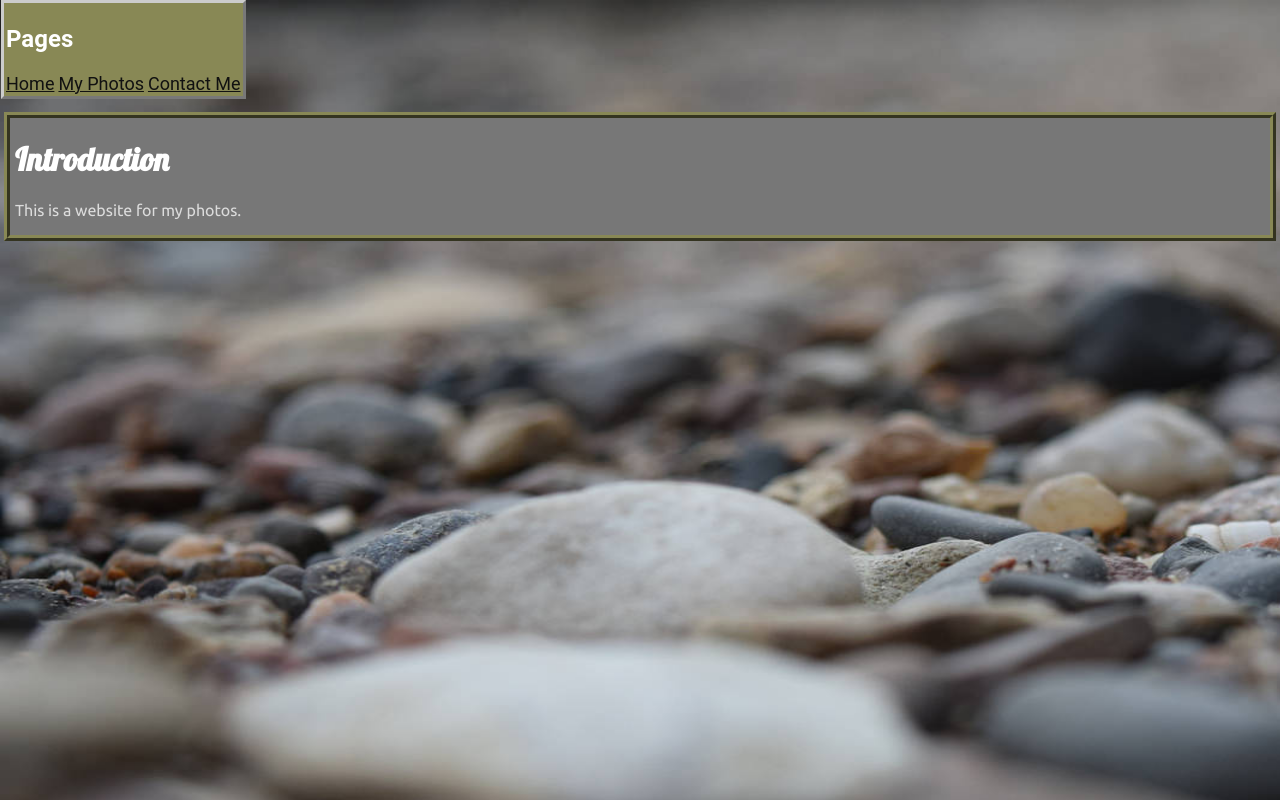
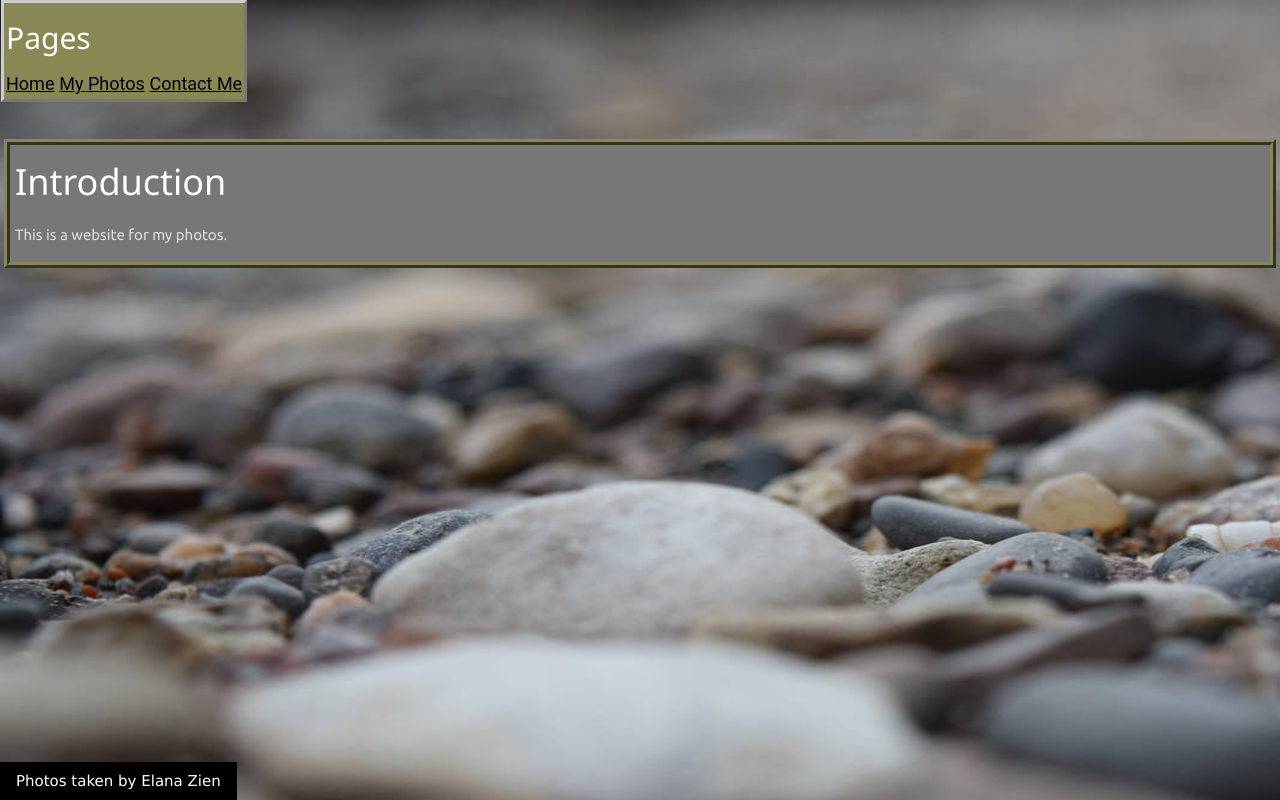
Before and after one commit to SamuelZien/elanazien.github.io, a PHP site: page / in a window 1280 px wide. Run offline with PHP 8.4, Linux system fonts and the light colour scheme.

Commit message:
Add files via upload

```diff
--- a/index.html
+++ b/index.html
@@ -2,6 +2,7 @@
 <link href="https://fonts.googleapis.com/css?family=Lobster|Ubuntu" rel="stylesheet">
   <head>
 <title>Elana's photography-home</title>
+<!--this is the top bar-->
 <aside class="NavSidebar">
   <nav>
     <h2 class="white">Pages</h2>
@@ -10,7 +11,9 @@
         <a class="big" href="./contact.html">Contact Me</a>
   </nav>
 </aside>
+
 <link href="./style.css" type="text/css" rel="stylesheet">
+<link rel="stylesheet" href="https://www.w3schools.com/w3css/4/w3.css">
   </head>
 <br/> <br/> <br/> <br/><br/><br/>
   <body class="index">
@@ -21,5 +24,10 @@
 </div>
 
   </body>
-
+  <!--this is the bottom bar-->
+  <aside class="SubSidebar">
+  <div class="w3-bar w3-black">
+  <div class="w3-bar-item w3-hover-green">Photos taken by Elana Zien</div>
+  </div>
+  </aside>
 </html>
--- a/style.css
+++ b/style.css
@@ -27,6 +27,9 @@ color:  #111;
 .white {
   color: #fff
 }
+.subtext {
+  color: #999999
+}
 p {
   font-family: 'Ubuntu', sans-serif;
   color: #DCDCDC
@@ -38,6 +41,12 @@ p {
   background-color: #888855;
   border: 3px outset #CCCCCC;
   padding: 2px
+}
+.SubSidebar {
+  position: fixed;
+  bottom: 0px;
+  left: 0px;
+  padding: 0px
 }
 .big {
   font-size: large;
```
